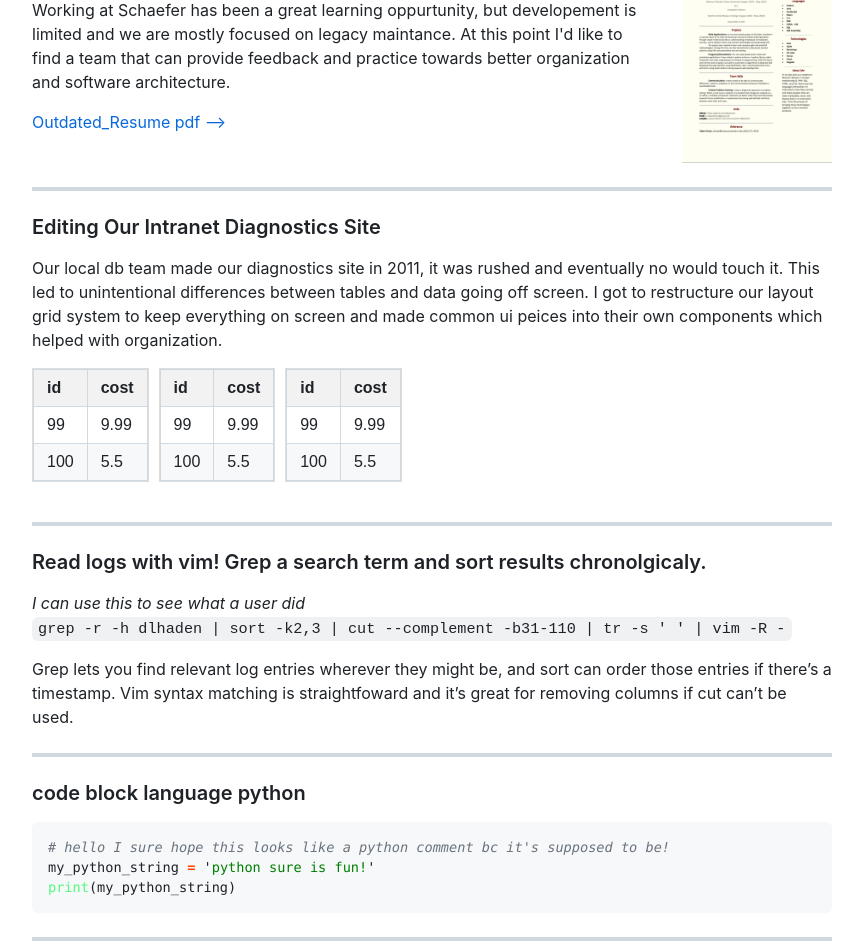
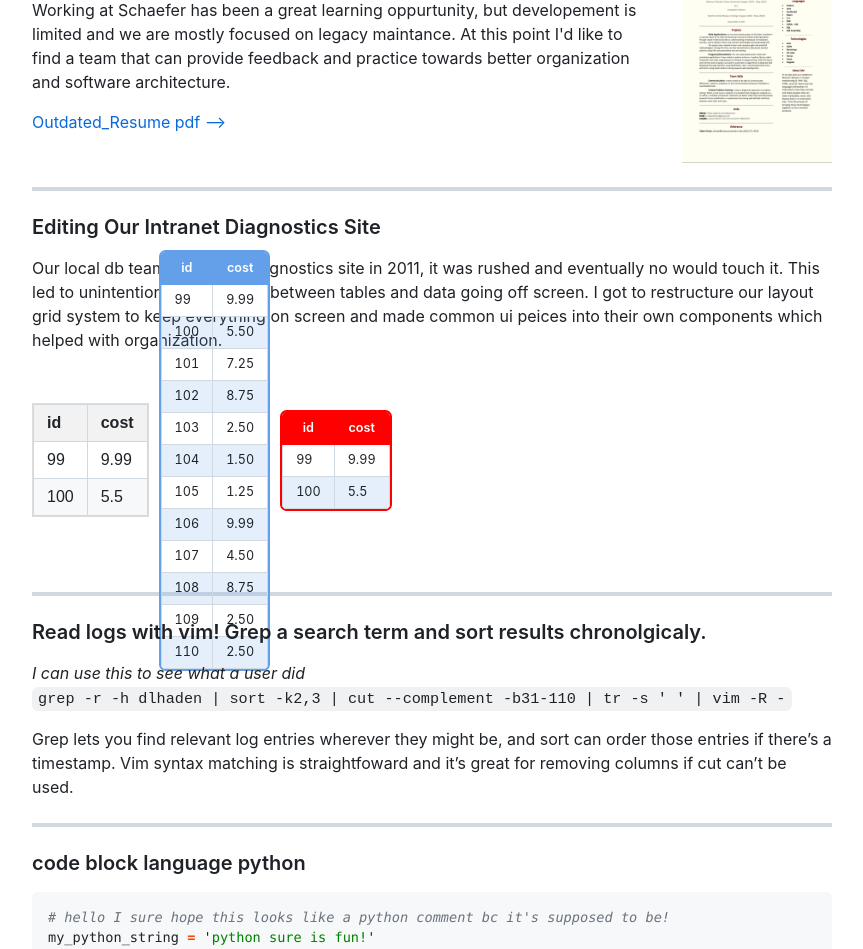
Before and after one commit to Max-Durbin/maxdurbin, a Jekyll site: the page built from index.md, in a window 1280 px wide. Shown: the part 757-1706 px from the top of the page, without its empty margins (208-1071 px from the left). Built offline with Jekyll 4.4.1, drawn with Linux system fonts in a browser that asks for light colours; nearby versions of some CDN libraries.

Commit message:
refactor dc-table css

````diff
--- a/_layouts/default.html
+++ b/_layouts/default.html
@@ -6,8 +6,8 @@
   <title>{{ page.title }}</title>
   <link rel="stylesheet" href="{{ '/assets/css/github-markdown.css?v=5' | relative_url }}">
   <link rel="stylesheet" href="{{ '/assets/css/rouge.css?v=6' | relative_url }}">
-  <link rel="stylesheet" href="{{ '/assets/css/maxdurbin.css?v=7' | relative_url }}">
-  <link rel="stylesheet" href="{{ '/assets/css/table.css?v=1' | relative_url }}">
+  <link rel="stylesheet" href="{{ '/assets/css/maxdurbin.css?v=8' | relative_url }}">
+  <link rel="stylesheet" href="{{ '/assets/css/table.css?v=4' | relative_url }}">
   <style>
     body {
       max-width: 800px;
--- a/assets/css/maxdurbin.css
+++ b/assets/css/maxdurbin.css
@@ -37,4 +37,6 @@ body.markdown-body {
   display: flex;
   gap: 10px;
   align-items: center;
+  height: 100%;
+  max-height: 200px;
 }
--- a/assets/css/table.css
+++ b/assets/css/table.css
@@ -23,77 +23,51 @@
 }
 
 
+:root{
+  --dc-default-blue: #64A0EA;
+}
 
-
-/**/
-.dcmTable{
-  border: 2px solid #64A0EA;
+/* Re-writing the dc-mon table css going need to understand the intention of these rules*/
+.dc-table {
+  border: 2px solid var(--dc-default-blue);
   box-sizing: border-box;
   border-radius: calc(.3vw + .3vh);
   height: 100%;
+  border-spacing: 0;
 }
-.dcmTableHeader{
-  background: #64A0EA;
-  display: flex;
-  padding-left: 0vw;
-  padding-right: 0vw;
-  /*height: 10%;*/
-  height: 16px
+
+.dc-table thead tr{
+  background: var(--dc-default-blue);
+  height: 16px;
 }
-.dcmTableHeader div{
+
+.dc-table thead tr th {
   color: white;
   font-size: calc(7px + 0.3vw + 0.2vh);
-  flex: 1;
   text-align: center;
+  border-color: var(--dc-default-blue);
 }
 
-.dcmTableRows{
+.dc-table tbody {
   font-size: calc(7px + 0.3vw + 0.2vh);
-  text-align: center;
-  border-spacing: 0;
-  overflow: auto;
-  display: block;
-  height: calc(100% - 16px);/**/
 }
-.dcmTableRows tr:nth-child(even){
+
+.dc-table tbody tr:nth-child(even){
   background-color: #64a0ea2b;
 }
+
+
 /*
-.dcmTableRows tr:not(:last-child):nth-child(6n) td{
-  border-bottom: calc(.1vw + .1vh) solid #64A0EA;
-}*/
-.dcmTableRows tbody{
-  width: 100%;
-  height: 100%;
-  display: table;
-  border-collapse: collapse;
-  box-sizing: border-box;
-  table-layout: fixed;
-}
 .dcmTableRows::-webkit-scrollbar {
   width: 3px;
 }
+
 .dcmTableRows::-webkit-scrollbar-track {
 background: #64A0EA;
 }
+
 .dcmTableRows::-webkit-scrollbar-thumb {
 background: #01145ab2;
 border-radius: 5vh;
 width: 3px;
-}
-
-.dcmTableRows tr{
-display: table-row;
-width: 100%;
-}
-
-.dcmTableRows td{
-  font-size: calc(7px + 0.3vw + 0.2vh);
-  display: table-cell;
-  height: auto;
-  width: auto;
-}
-
-.dcmTableRows td, th{
-  border: 1px solid rgba(0, 0, 0, 0.08);
-}
+}*/
--- a/index.md
+++ b/index.md
@@ -39,6 +39,7 @@ We do some development on an internal diagnostics site but our primary responsib
 </div>
 
 ---
+
 ### Editing Our Intranet Diagnostics Site
 
 Our local db team made our diagnostics site in 2011, it was rushed and eventually no would
@@ -49,14 +50,25 @@ into their own components which helped with organization.
 <div class='flex-container'>
  <div id='just_a_table_ex1'></div>
  <div id='just_a_table_ex2'></div>
- <div id='just_a_table_ex3'></div>
+ <div id='just_a_table_ex3' style='--dc-default-blue: red;'></div>
 </div>
 
 <script>$('#just_a_table_ex1').append(render_table([{id: 99, cost: 9.99},{id: 100, cost: 5.50}]))</script>
-<script>$('#just_a_table_ex2').append(render_table([{id: 99, cost: 9.99},{id: 100, cost: 5.50}]))</script>
-<script>$('#just_a_table_ex3').append(render_table([{id: 99, cost: 9.99},{id: 100, cost: 5.50}]))</script>
 
+<script>$('#just_a_table_ex2').append(render_table([{id: 99,  cost: "9.99"},
+                                                    {id: 100, cost: "5.50"},
+                                                    {id: 101, cost: "7.25"},
+                                                    {id: 102, cost: "8.75"},
+                                                    {id: 103, cost: "2.50"},
+                                                    {id: 104, cost: "1.50"},
+                                                    {id: 105, cost: "1.25"},
+                                                    {id: 106, cost: "9.99"},
+                                                    {id: 107, cost: "4.50"},
+                                                    {id: 108, cost: "8.75"},
+                                                    {id: 109, cost: "2.50"},
+                                                    {id: 110, cost: "2.50"}], {className: "dc-table"}))</script>
 
+<script>$('#just_a_table_ex3').append(render_table([{id: 99, cost: 9.99},{id: 100, cost: 5.50}], {className: "dc-table"}))</script>
 
 ---
 
@@ -69,7 +81,6 @@ Grep lets you find relevant log entries wherever they might be, and sort can ord
 Vim syntax matching is straightfoward and it's great for removing columns if cut can't be used.
 
 ---
-
 
 ### code block language python
 ```python
--- a/renderTable.js
+++ b/renderTable.js
@@ -2,13 +2,17 @@
  * Generates an html table given some data and returns it
  *
  *@param {Array<Object>} data - Array of objects representing rows, objects should have same keys - keys = headers
+ *@param {{styled = boolean, className = string}} options - Object of default values that can be specified
+ * Example:
  *
- * Example:
  *  const data = [{item_sku: "194560", unit_cost: 1.99},
  *                {item_sku: "194561", unit_cost: 11.56}]
+ *  myTableHtml = render_table(data)
+ *  someElement.append(myTableHml)
+ *
  */
 function render_table(data, options={}){
-    const { styled = true, className = "styled-table" } = options;
+    const { styled = true, className = "styled-table" } = options; // see options
     const table = document.createElement("table");
     if (styled) {
         table.classList.add(className);
````
Also changed, not shown: other parts of index.md (+1 -1 lines).
